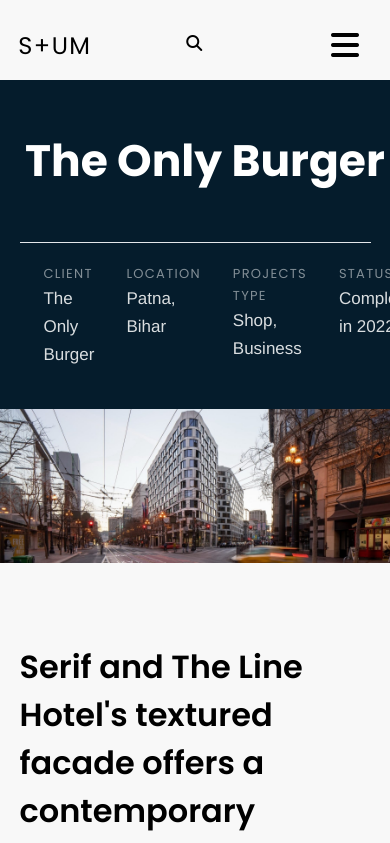
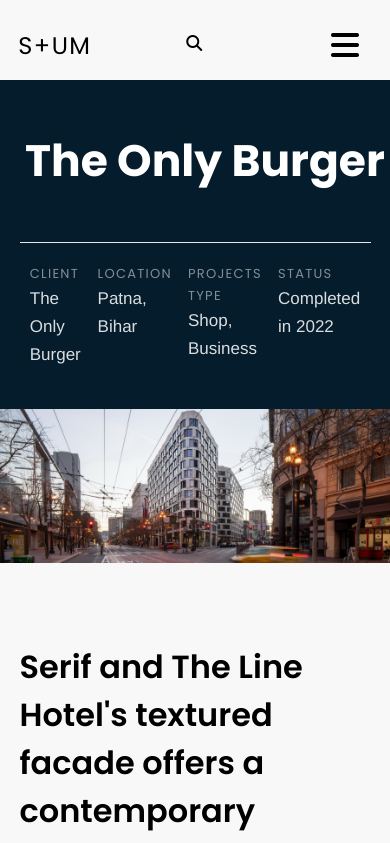
Before and after one commit to raiabhinav108/SplusUM_website, a React (Create React App) app in the folder my-app/: page /single in a window 390 px wide. Shown: the top 843 px of the page. Built offline with nearby package versions, Linux system fonts and the light colour scheme.

Commit message:
responsivefix

```diff
--- a/my-app/src/pages/singleproj.module.css
+++ b/my-app/src/pages/singleproj.module.css
@@ -147,8 +147,8 @@
     font-size: 13px;
 }
 .information{
-    gap: 2em;
-    width: 88%;
+    gap: 1em;
+
 
 }
 }
```
